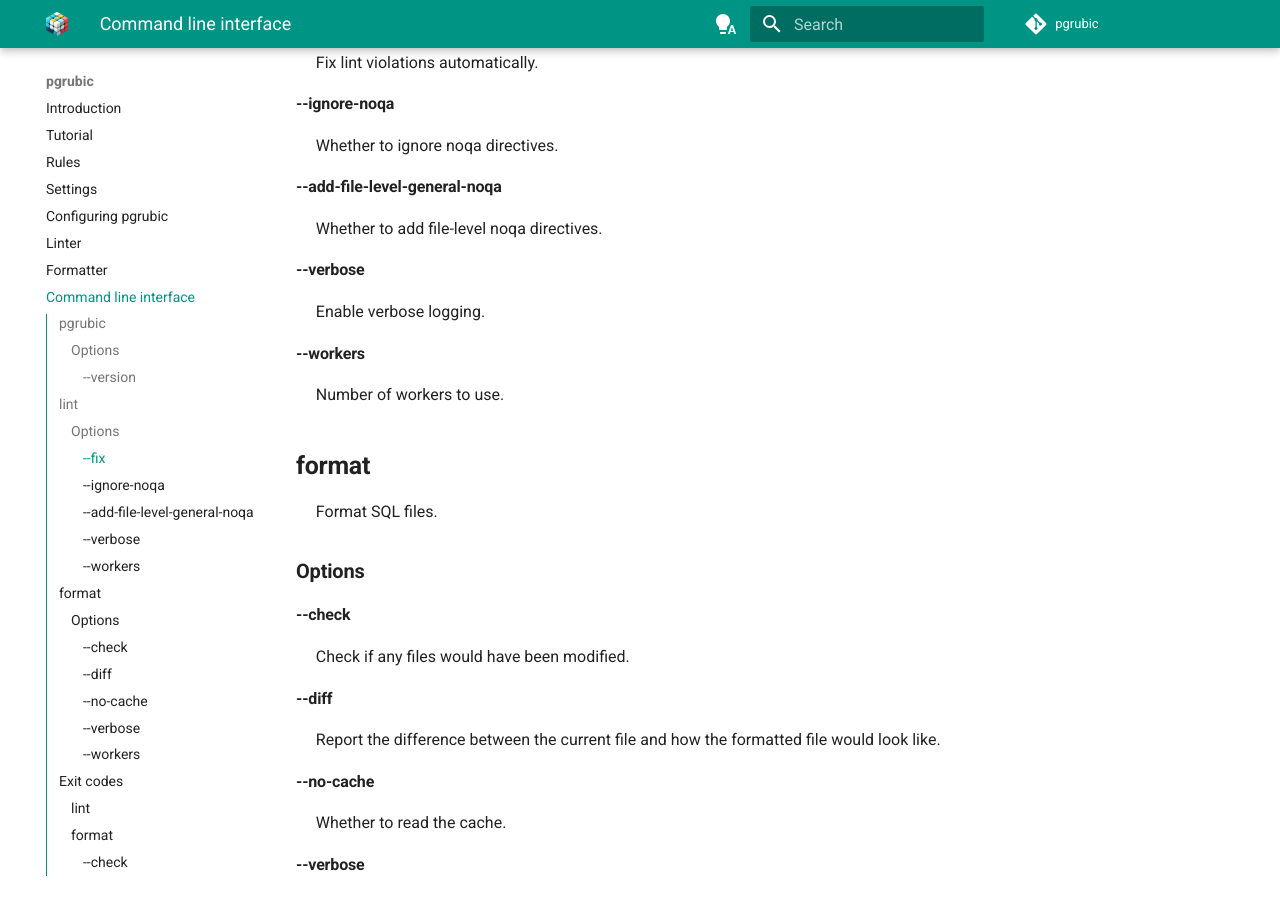
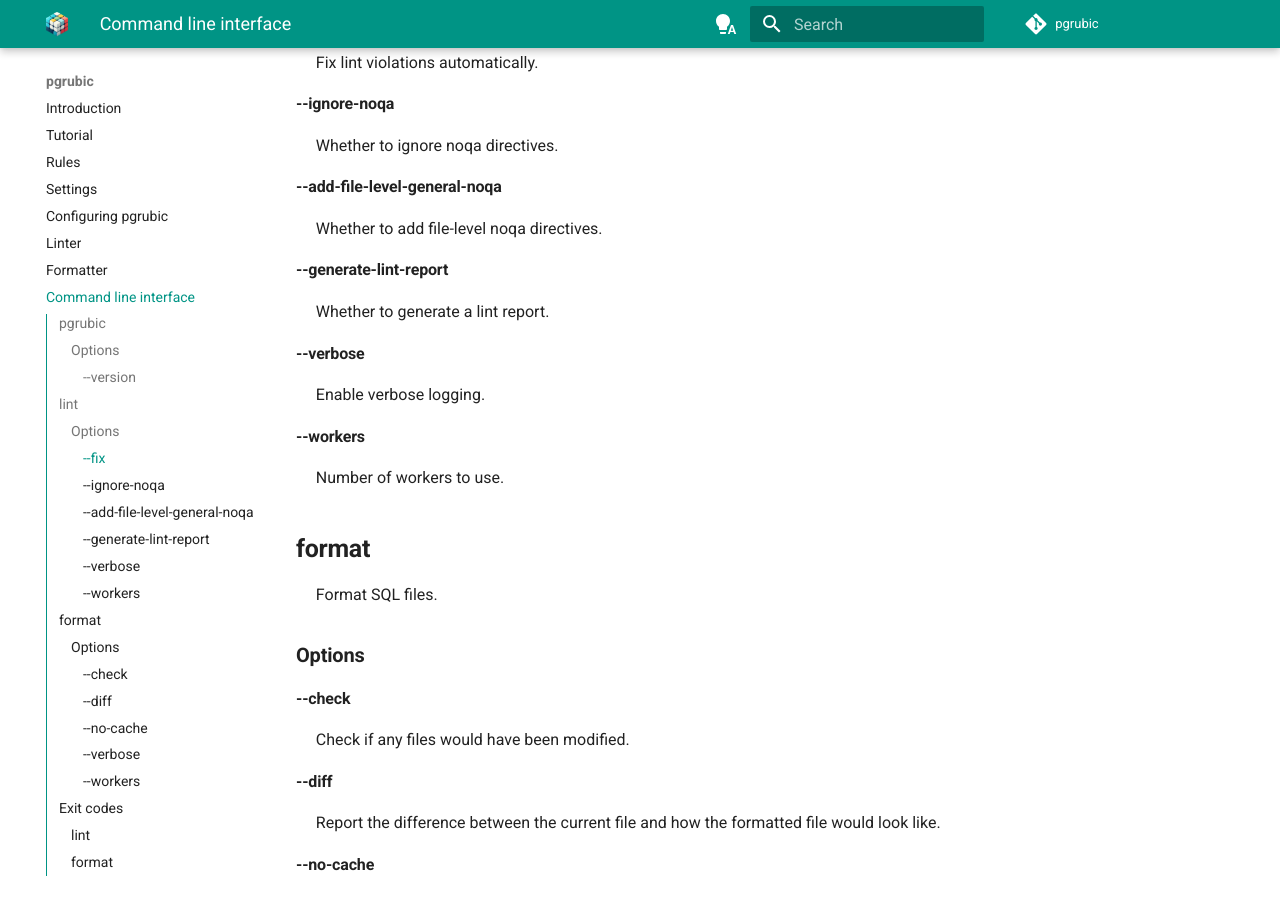
Before and after one commit to bolajiwahab/pgrubic, an MkDocs documentation site: the page built from docs/docs/cli.md, in a window 1280 px wide and 900 px high, scrolled down 876 px. Built offline with MkDocs 1.6.1 and Material for MkDocs 9.7.7, drawn with Linux system fonts in a browser that asks for light colours; comment, search, counter and statistics services are not loaded.

Commit message:
docs: document lint report option (#160)

```diff
--- a/docs/docs/cli.md
+++ b/docs/docs/cli.md
@@ -42,6 +42,10 @@
 #### **--add-file-level-general-noqa**
 
 &nbsp;&nbsp;&nbsp;&nbsp;&nbsp;Whether to add file-level noqa directives.
+
+#### **--generate-lint-report**
+
+&nbsp;&nbsp;&nbsp;&nbsp;&nbsp;Whether to generate a lint report.
 
 #### **--verbose**
 
```
